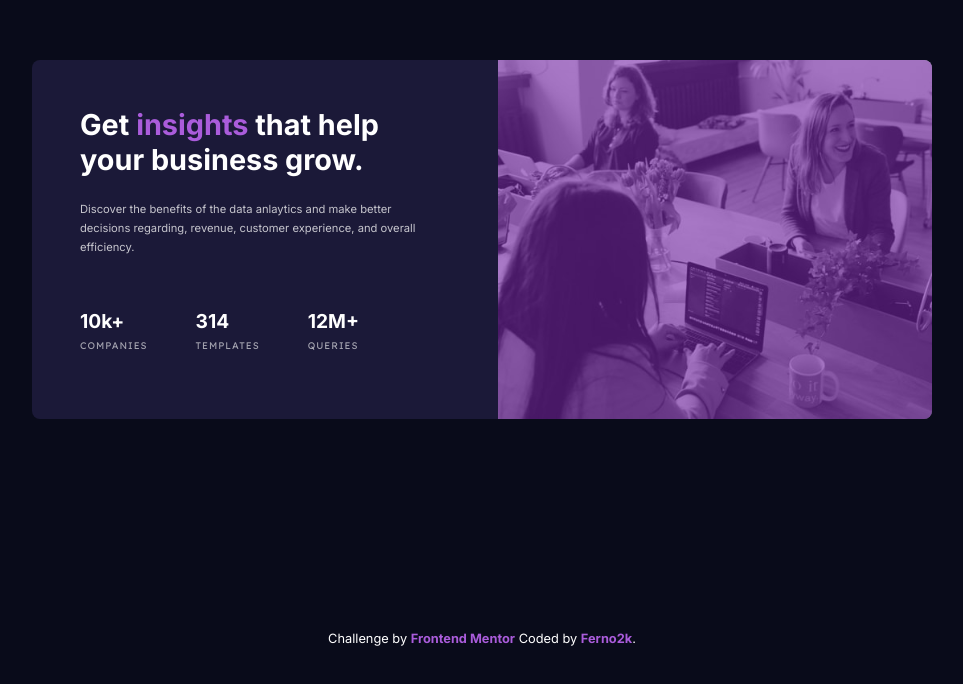
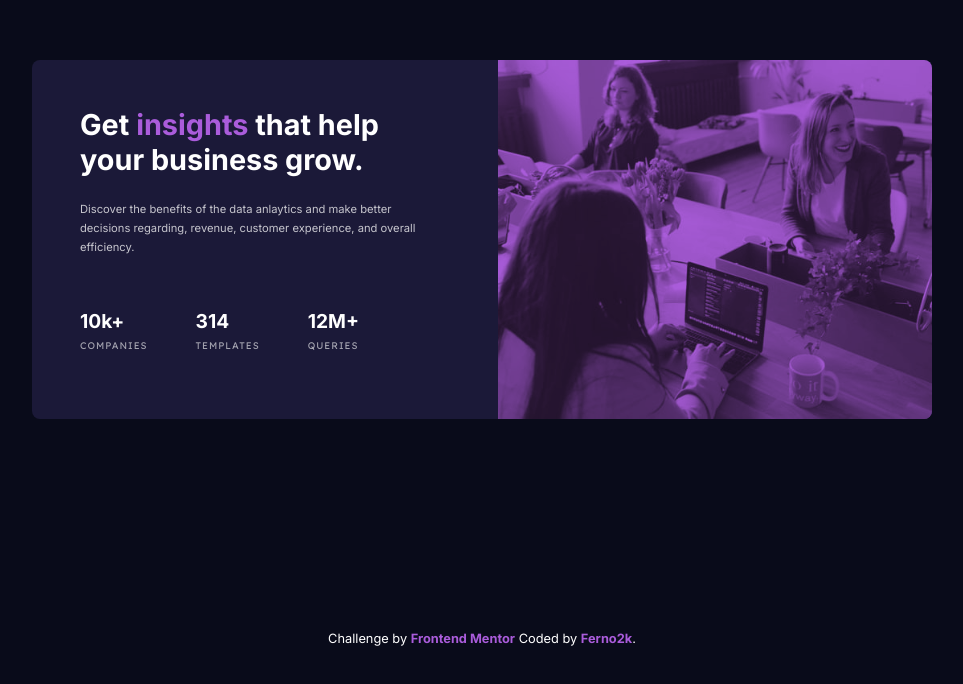
Before and after one commit to Ferno2k/stats-preview-card-component-main, a plain HTML site: page index.html in a window 1280 px wide. Shown: the part 118-802 px from the top of the page, without its empty margins (158-1121 px from the left). Drawn offline with Linux system fonts and the light colour scheme.

Commit message:
Thx to Hassia Issah bgcolor is correctly blending

```diff
--- a/css/styles.css
+++ b/css/styles.css
@@ -105,17 +105,15 @@
   }
 
   .card_img {
-    position: relative;
+    background-color: var(--clr-secondory-200);
   }
 
-  .card_img::after {
-    position: absolute;
-    content: "";
+  img {
+    width: 100%;
     height: 100%;
-    width: 100%;
-    left: 0;
-    top: 0;
-    background-color: hsla(277, 64%, 40%, .6);
+    object-fit: cover;
+    mix-blend-mode: multiply;
+    opacity: 0.8;
   }
 
   .content_head {
```
